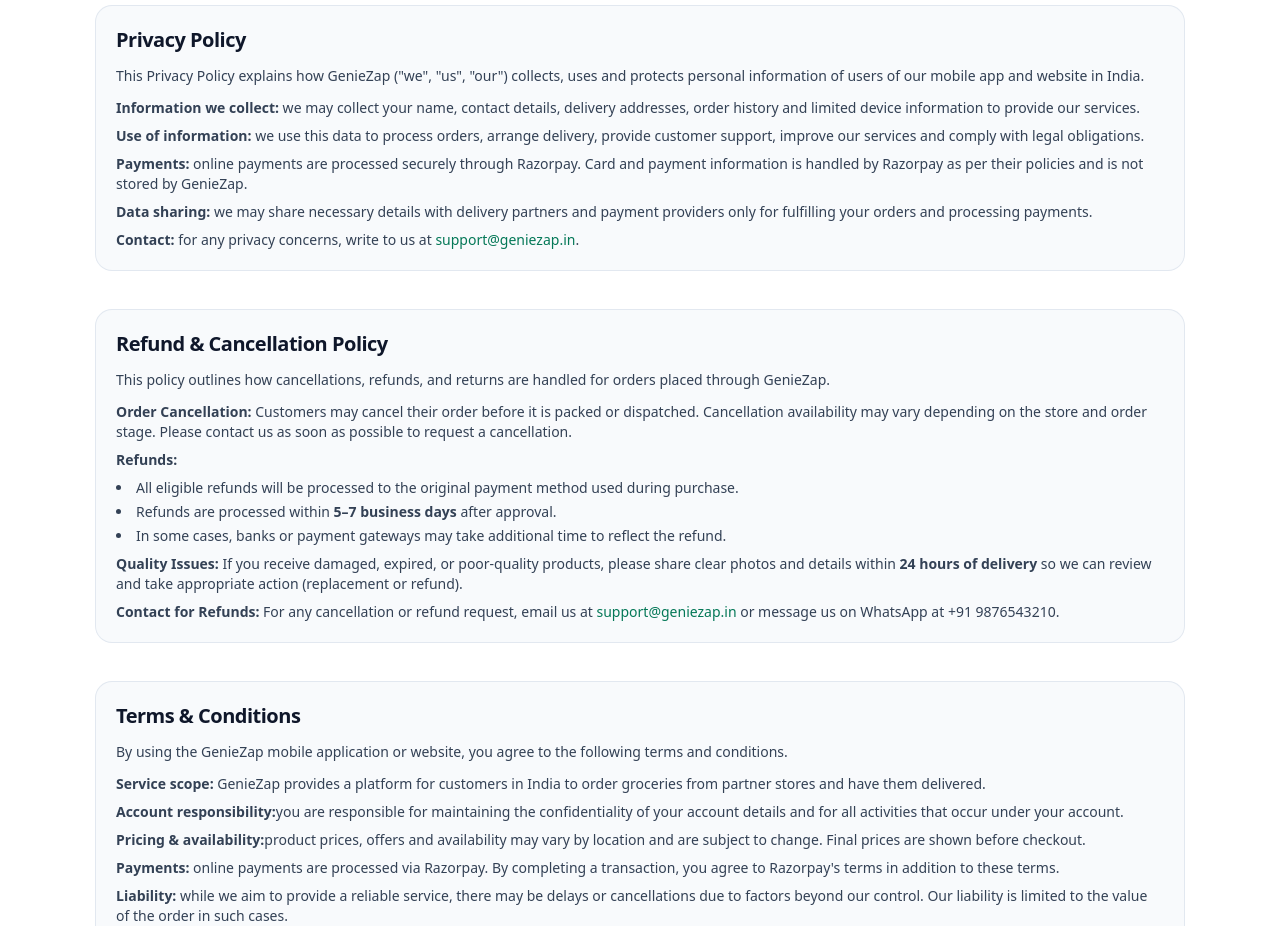
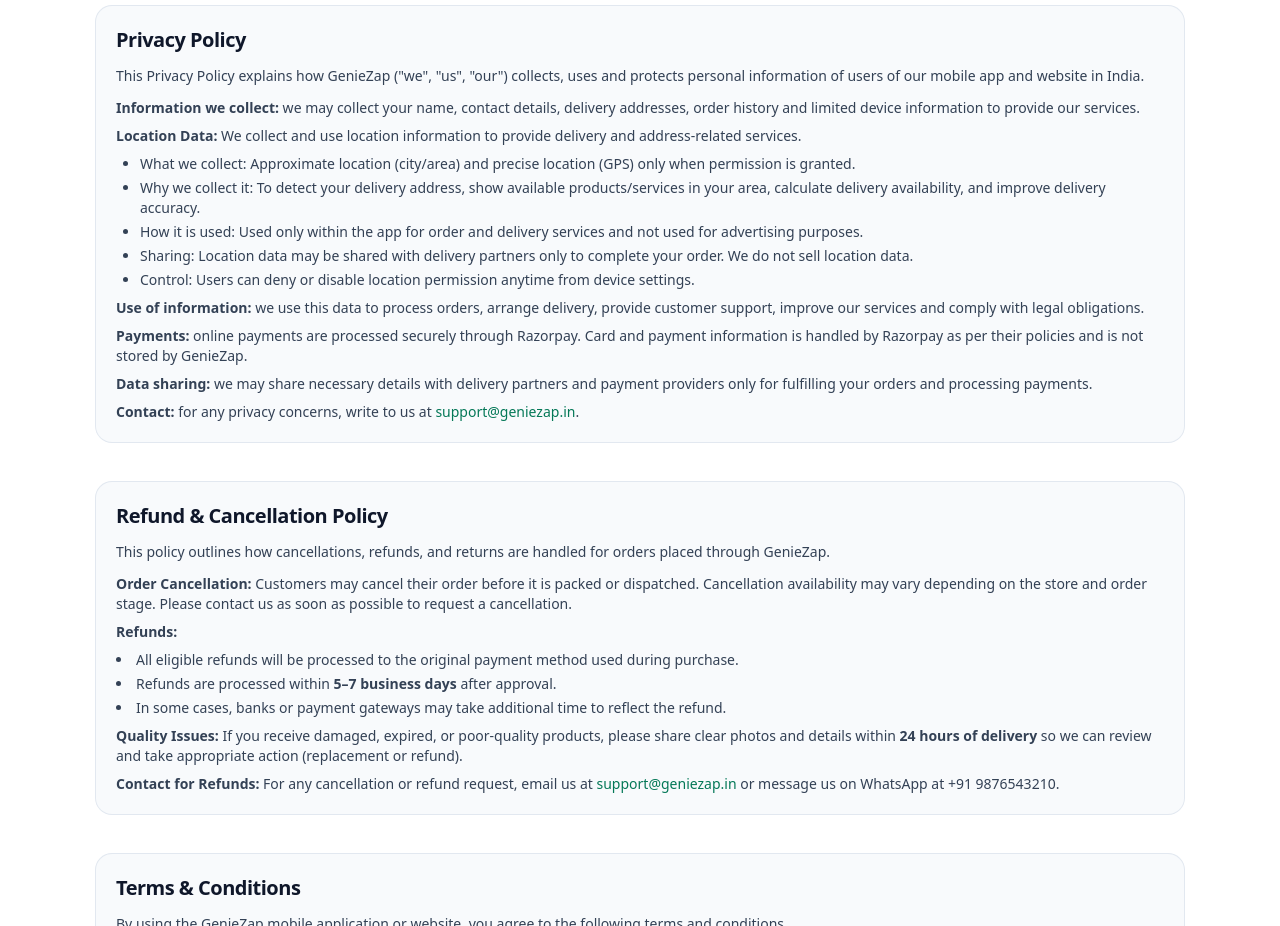
Before and after one commit to Abhi-developer01/groceryWebsite, a Next.js app: page / in a window 1280 px wide. Shown: the part 4480-5406 px from the top of the page. Built offline with nearby package versions, Linux system fonts and the light colour scheme.

Commit message:
Privacy policy location update

```diff
--- a/app/components/PoliciesSection.tsx
+++ b/app/components/PoliciesSection.tsx
@@ -24,6 +24,37 @@
               may collect your name, contact details, delivery addresses, order
               history and limited device information to provide our services.
             </li>
+
+<li className="mt-4">
+  <span className="font-semibold">Location Data:</span> We collect and use
+  location information to provide delivery and address-related services.
+  <ul className="list-disc ml-6 mt-2 space-y-1">
+    <li>
+      <span className="font-medium">What we collect:</span> Approximate
+      location (city/area) and precise location (GPS) only when permission is
+      granted.
+    </li>
+    <li>
+      <span className="font-medium">Why we collect it:</span> To detect your
+      delivery address, show available products/services in your area,
+      calculate delivery availability, and improve delivery accuracy.
+    </li>
+    <li>
+      <span className="font-medium">How it is used:</span> Used only within the
+      app for order and delivery services and not used for advertising
+      purposes.
+    </li>
+    <li>
+      <span className="font-medium">Sharing:</span> Location data may be shared
+      with delivery partners only to complete your order. We do not sell
+      location data.
+    </li>
+    <li>
+      <span className="font-medium">Control:</span> Users can deny or disable
+      location permission anytime from device settings.
+    </li>
+  </ul>
+</li>
             <li>
               <span className="font-semibold">Use of information:</span> we use
               this data to process orders, arrange delivery, provide customer
```
